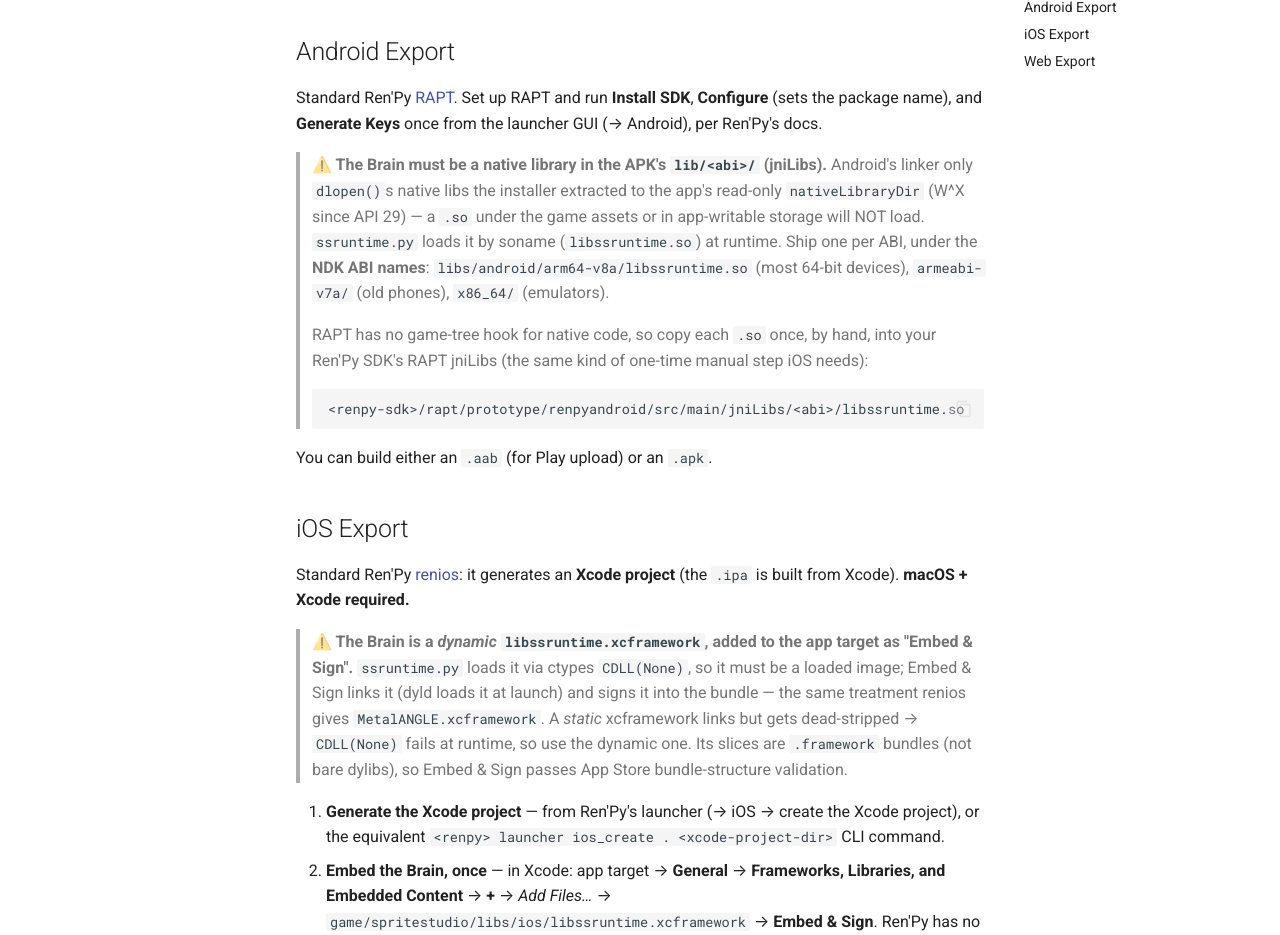
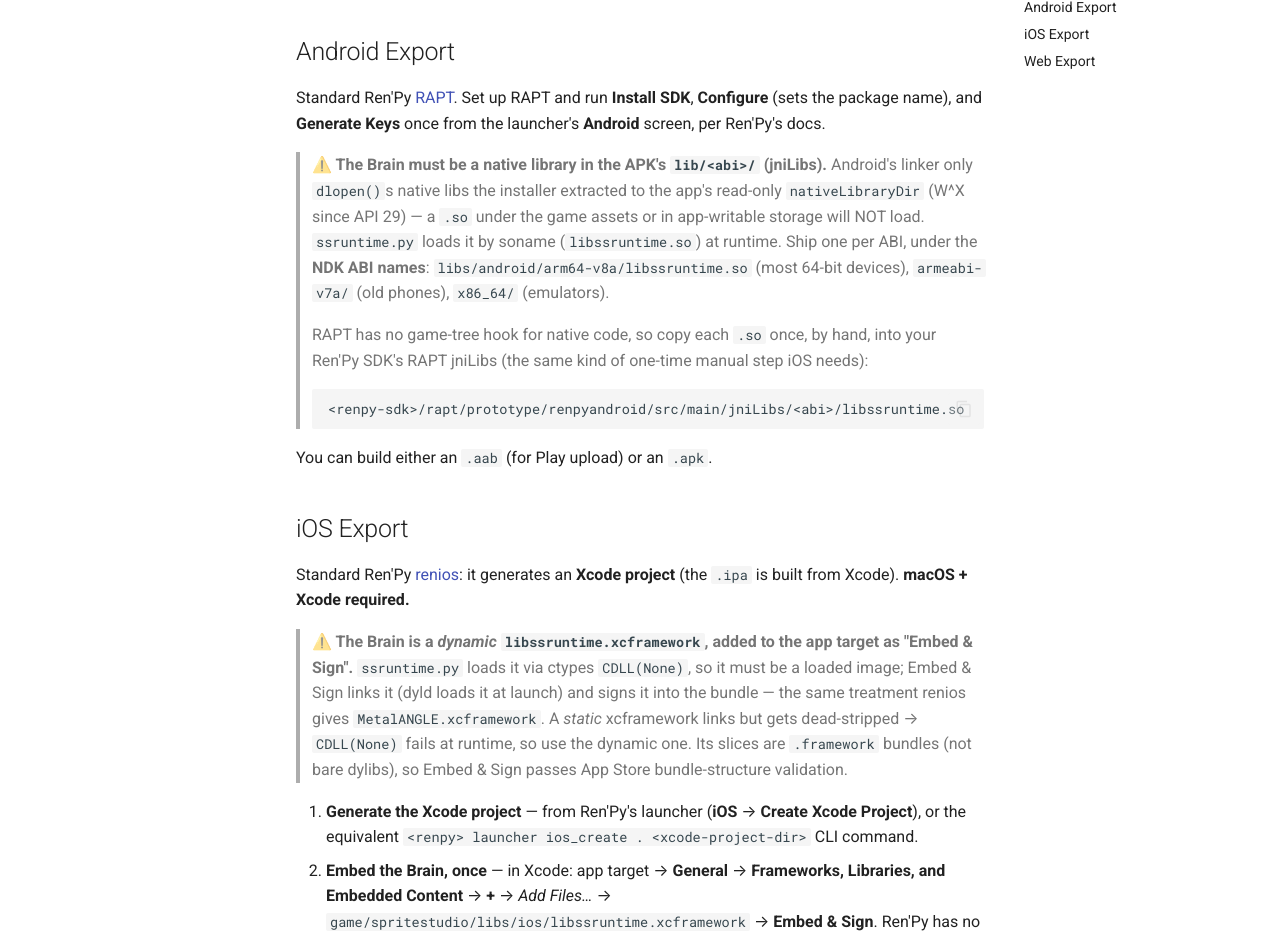
Before and after one commit to cri-middleware/SSPlayerForRenPy, an MkDocs documentation site: the page built from docs/en/export.md, in a window 1280 px wide and 1400 px high, scrolled down 847 px. Shown: the part 146-1081 px from the top of the window. Built offline with MkDocs 1.6.1 and Material for MkDocs 9.7.7, drawn with Linux system fonts in a browser that asks for light colours; comment, search, counter and statistics services are not loaded.

Commit message:
Name the Ren'Py launcher's buttons the way the launcher shows them
The README, Setup and Asset Import said to launch the project "from the
Ren'Py launcher" without naming the button; it is Launch Project
(プロジェクトの起動). The Japanese Export page used the English labels Build
Distributions, Install SDK, Configure and Generate Keys, which the
Japanese launcher shows as 配布物のビルド, SDKのインストール, 構成の設定 and
キーの生成, and both pages paraphrased iOS → Create Xcode Project
(Xcode プロジェクト作成). Labels are from Ren'Py 8.5.3's launcher and its
Japanese translation.

Asset Import also said the importer needs config.developer = True, which
reads as a line to add; the launcher already starts games in developer
mode, which is what the step now says. Its step 3 told a running game to
press Shift + R, which turns hot reload off if it is already on; it now
says the project is picked up when hot reload is turned on.

```diff
--- a/docs/en/export.md
+++ b/docs/en/export.md
@@ -43,7 +43,7 @@ first-match-wins); the demo's `options.rpy` shows this with a
 
 Standard Ren'Py [RAPT](https://www.renpy.org/doc/html/android.html). Set up RAPT
 and run **Install SDK**, **Configure** (sets the package name), and **Generate
-Keys** once from the launcher GUI (→ Android), per Ren'Py's docs.
+Keys** once from the launcher's **Android** screen, per Ren'Py's docs.
 
 > **⚠️ The Brain must be a native library in the APK's `lib/<abi>/` (jniLibs).**
 > Android's linker only `dlopen()`s native libs the installer extracted to the
@@ -76,8 +76,8 @@ Standard Ren'Py [renios](https://www.renpy.org/doc/html/ios.html): it generates
 > runtime, so use the dynamic one. Its slices are `.framework` bundles (not bare
 > dylibs), so Embed & Sign passes App Store bundle-structure validation.
 
-1. **Generate the Xcode project** — from Ren'Py's launcher (→ iOS → create the
-   Xcode project), or the equivalent `<renpy> launcher ios_create . <xcode-project-dir>`
+1. **Generate the Xcode project** — from Ren'Py's launcher (**iOS** → **Create Xcode
+   Project**), or the equivalent `<renpy> launcher ios_create . <xcode-project-dir>`
    CLI command.
 2. **Embed the Brain, once** — in Xcode: app target → **General** → **Frameworks,
    Libraries, and Embedded Content** → **+** → *Add Files…* →
```
Also changed, not shown: README.ja.md (+1 -1 lines), README.md (+2 -2 lines), docs/en/import.md (+2 -2 lines), docs/en/setup.md (+1 -1 lines), docs/ja/export.md (+4 -4 lines), docs/ja/import.md (+2 -2 lines), docs/ja/setup.md (+1 -1 lines).
